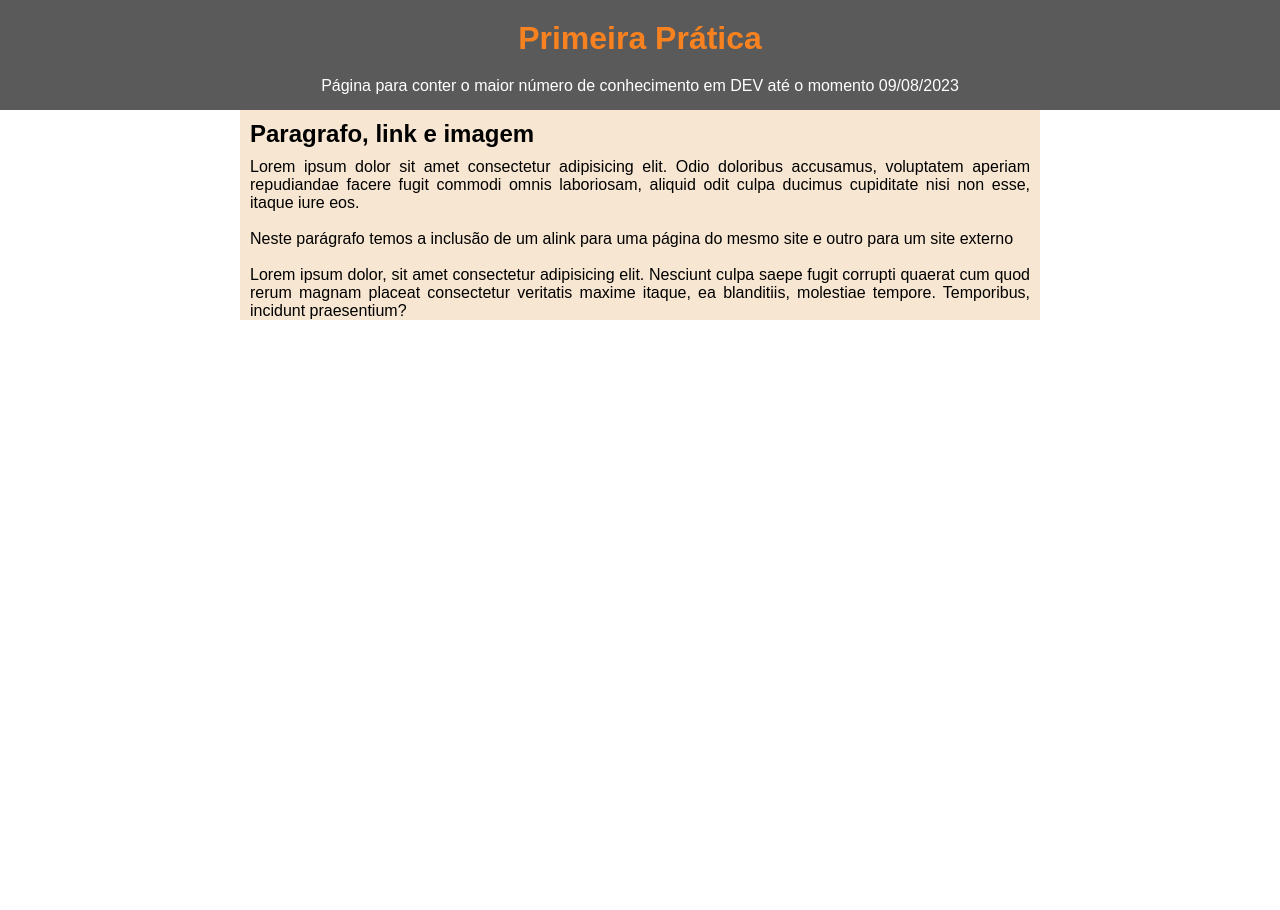
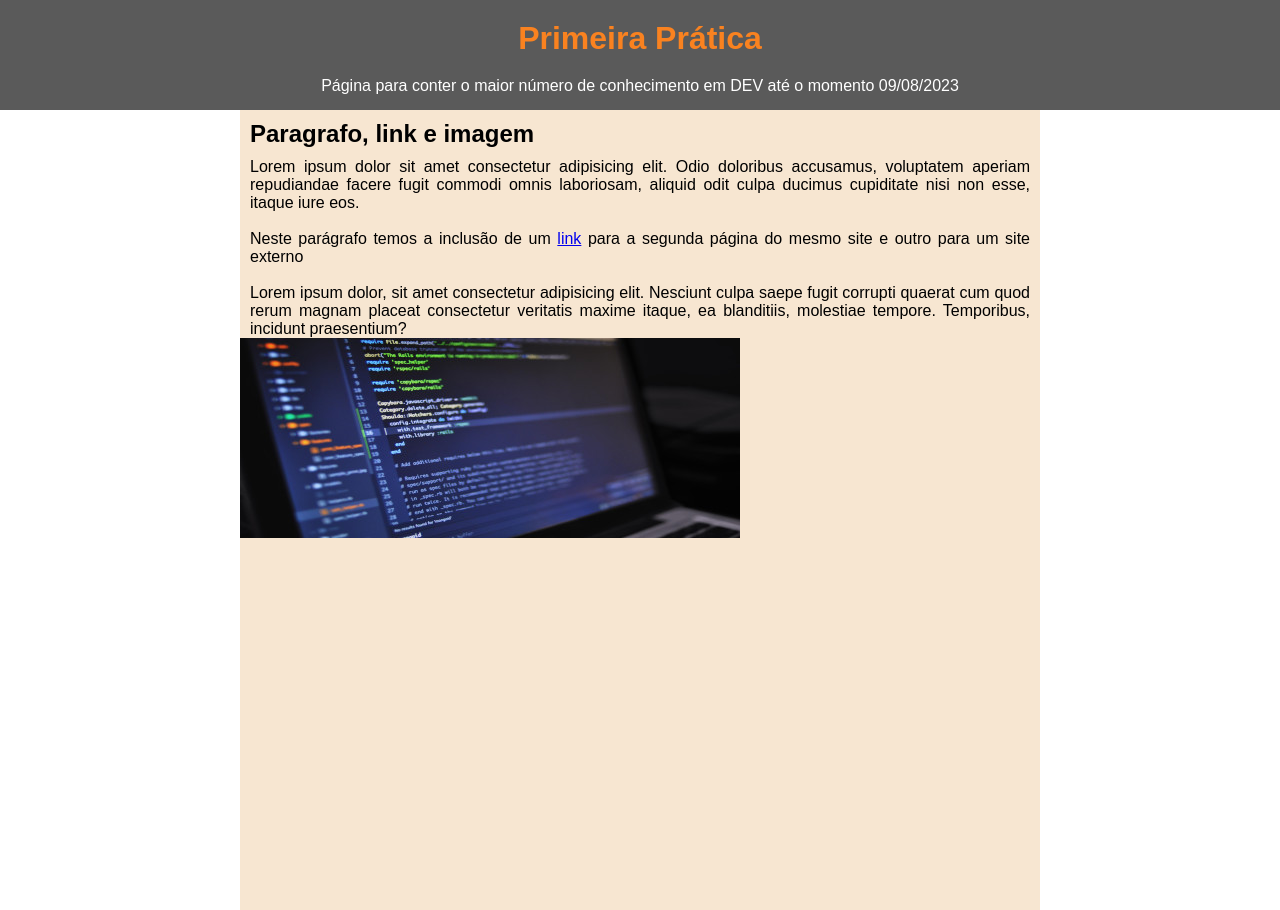
Before and after one commit to SadaoM/pratica, a plain HTML site: page exercicio_01/index.html in a window 1280 px wide. Before the commit the page ends 800 px from the top, so only its background shows below. Drawn offline with Linux system fonts and the light colour scheme.

Commit message:
inseri imagem

```diff
--- a/exercicio_01/index.html
+++ b/exercicio_01/index.html
@@ -17,8 +17,9 @@
     <main>
         <h2>Paragrafo, link e imagem</h2>
         <p>Lorem ipsum dolor sit amet consectetur adipisicing elit. Odio doloribus accusamus, voluptatem aperiam repudiandae facere fugit commodi omnis laboriosam, aliquid odit culpa ducimus cupiditate nisi non esse, itaque iure eos.</p><br>
-        <p>Neste parágrafo temos a inclusão de um alink para uma página do mesmo site e outro para um site externo</p><br>
+        <p>Neste parágrafo temos a inclusão de um <a href="segunda_pagina.html" target="_self" rel="next">link</a> para a segunda página do mesmo site e outro para um site externo</p><br>
         <p>Lorem ipsum dolor, sit amet consectetur adipisicing elit. Nesciunt culpa saepe fugit corrupti quaerat cum quod rerum magnam placeat consectetur veritatis maxime itaque, ea blanditiis, molestiae tempore. Temporibus, incidunt praesentium?</p>
+        <img src="imagem/telapc.jpg" alt="imagem de uma tela de cmputador">
     </main>
 
 </body>
--- a/exercicio_01/style.css
+++ b/exercicio_01/style.css
@@ -24,6 +24,7 @@ header > p {
 main{
     min-width: 280px;
     max-width: 800px;
+    height: 100vh;
     background-color: rgb(247, 230, 209);
     margin: auto;
 }
```
Also changed, not shown: exercicio_01/segunda_pagina.html (+6 -0 lines), exercicio_01/imagem/telapc.jpg (added).
